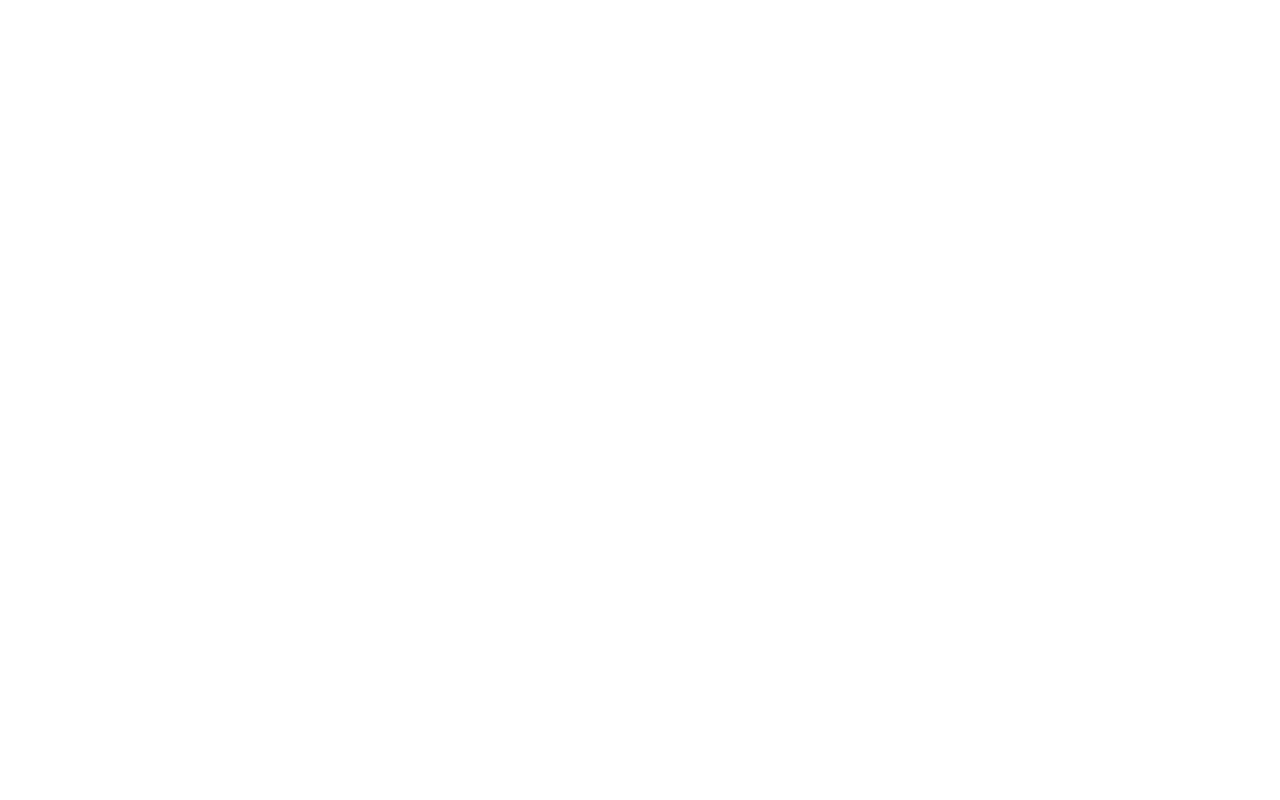
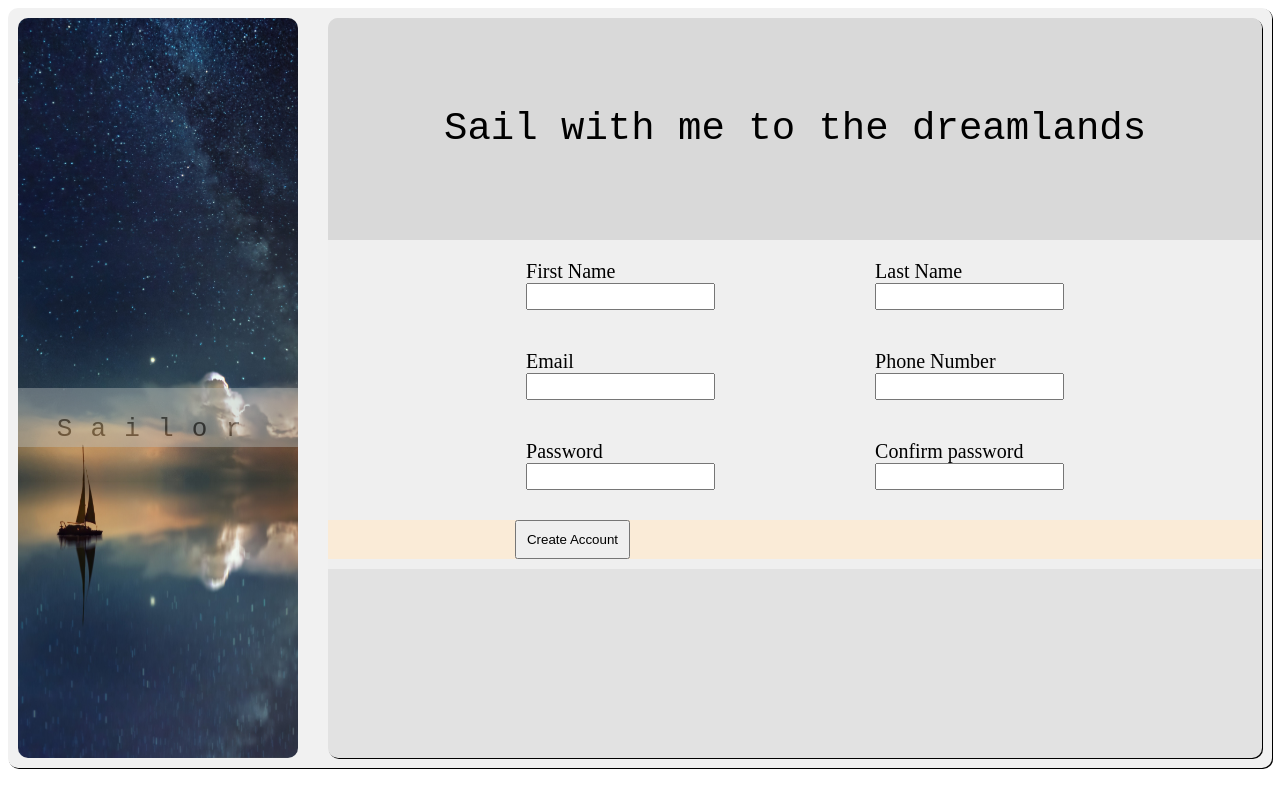
Before and after one commit to totomi2323/sign-up-form, a plain HTML site: page index.html in a window 1280 px wide. Drawn offline with Linux system fonts and the light colour scheme.

Commit message:
Main content added, css to be updated accordingly

```diff
--- a/index.html
+++ b/index.html
@@ -1,12 +1,61 @@
 <!DOCTYPE html>
 <html lang="en">
-<head>
-    <meta charset="UTF-8">
-    <meta http-equiv="X-UA-Compatible" content="IE=edge">
-    <meta name="viewport" content="width=device-width, initial-scale=1.0">
-    <title>Document</title>
-</head>
-<body>
+  <head>
+    <meta charset="UTF-8" />
+    <meta http-equiv="X-UA-Compatible" content="IE=edge" />
+    <meta name="viewport" content="width=device-width, initial-scale=1.0" />
+    <title>Sailor</title>
+    <link href="style.css" rel="stylesheet" />
+  </head>
+  <body>
+    <div class="main-container">
+      <div class="image-container">
+        <div class="logo-name"><p>Sailor</p></div>
 
-</body>
+        <img class="image" src="picture.jpg" />
+      </div>
+      <div class="content-container">
+        <div class="head"><p>Sail with me to the dreamlands</p></div>
+        <div class="form-container">
+          <form method="post" action="./">
+            <div>
+              <div>
+                <label for="first-name">First Name</label>
+                <input type="text" id="first-name" name="first-name" />
+              </div>
+              <div>
+                <label for="last-name">Last Name</label
+                ><input type="text" id="last-name" name="last-name" />
+              </div>
+            </div>
+            <div>
+              <div>
+                <label for="email">Email</label
+                ><input type="email" id="email" name="email" />
+              </div>
+              <div>
+                <label for="phone"> Phone Number</label
+                ><input type="phone" id="phone" name="phone-number" />
+              </div>
+            </div>
+            <div>
+              <div>
+                <label for="password">Password</label
+                ><input type="password" id="password" name="password" />
+              </div>
+              <div>
+                <label for="confirm-password">Confirm password</label
+                ><input
+                  type="password"
+                  id="confirm-password"
+                  name="confirm-password"
+                />
+              </div>
+            </div>
+            <div class="button-container"><button type="button">Create Account</button></div>
+          </form>
+        </div>
+      </div>
+    </div>
+  </body>
 </html>
--- a/style.css
+++ b/style.css
@@ -0,0 +1,99 @@
+.main-container {
+  display: flex;
+  flex-direction: row;
+  width: 100%;
+  height: 95vh;
+  background-color: #f1f1f1;
+  padding: 10px;
+  border-radius: 10px;
+  box-shadow: 1px 1px;
+  box-sizing: border-box;
+}
+.image-container {
+  display: flex;
+  position: relative;
+  width: 30%;
+  margin-right: 30px;
+  text-align: center;
+}
+.image {
+  display: block;
+  position: absolute;
+  z-index: 0;
+  width: 100%;
+  height: 100%;
+  border-radius: 10px;
+}
+.logo-name {
+  display: block;
+  position: absolute;
+  top: 50%;
+  z-index: 1;
+  width: 100%;
+  background-color: #bdc3c3;
+  opacity: 0.4;
+  height: 8%;
+  font-size: 2em;
+  font-family: monospace;
+  letter-spacing: 0.7em;
+}
+
+.content-container {
+  display: flex;
+  align-items: center;
+  flex-direction: column;
+  position: relative;
+  z-index: 1;
+  width: 100%;
+  background-color: #e2e2e2;
+  border-radius: 10px;
+  box-shadow: 1px 1px;
+}
+.head {
+  display: flex;
+  height: 30%;
+  justify-content: center;
+  align-items: center;
+  font-size: 3em;
+  width: 100%;
+  border-radius: 10px 10px 0 0;
+  font-family: monospace;
+  background-color: #d9d9d9;
+}
+
+.form-container {
+  width: 100%;
+}
+form {
+  display: flex;
+  flex-direction: column;
+  align-items: center;
+  font-size: 20px;
+  background-color: rgb(239, 239, 239);
+  width: 100%;
+  box-sizing: border-box;
+}
+input {
+  padding: 4px;
+}
+.form-container form div {
+  display: flex;
+  flex-direction: row;
+  margin: 10px 80px;
+  background-color: inherit;
+}
+
+.form-container form div div {
+  display: flex;
+  flex-direction: column;
+}
+.form-container form .button-container {
+  width: 100%;
+  background-color: antiquewhite;
+  height: 100%;
+}
+button{
+    padding: 10px;
+    position: relative;
+    left:20%;
+}
```
Also changed, not shown: picture.jpg (added).
